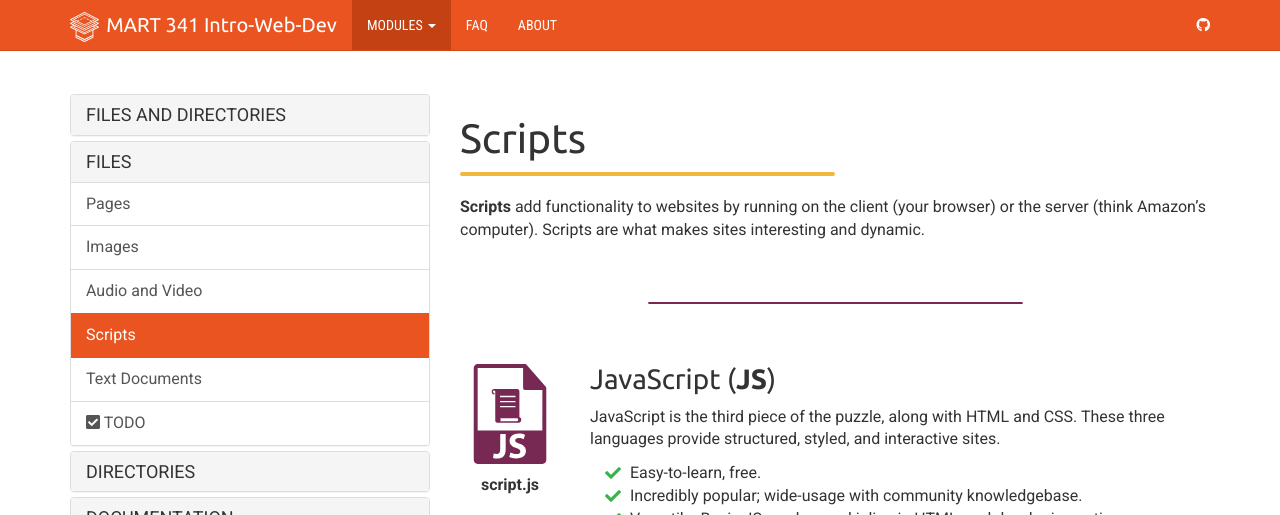
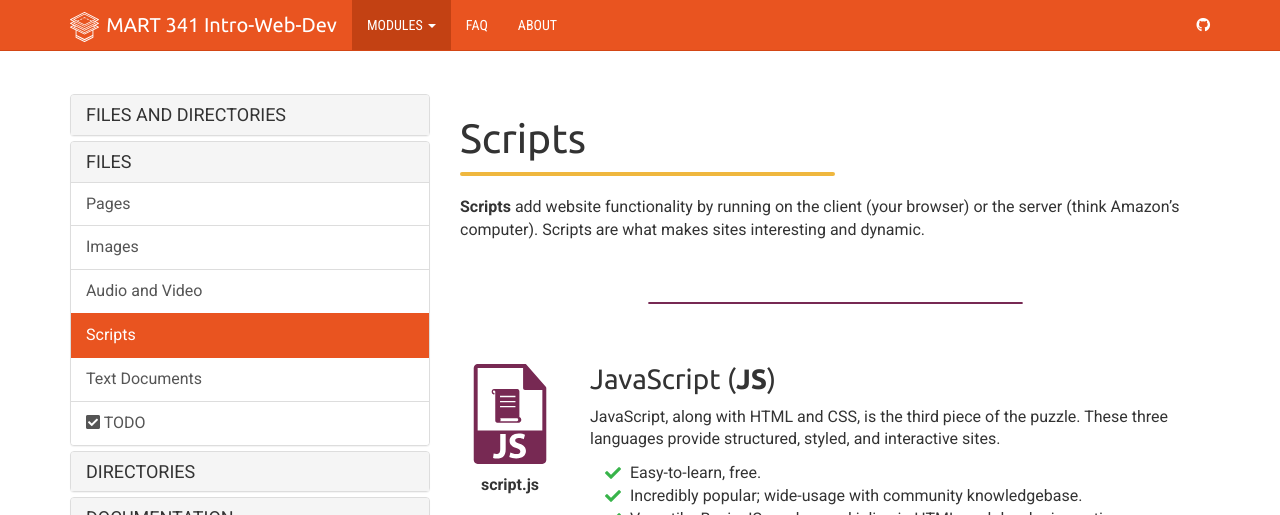
Before and after one commit to Montana-Media-Arts/webDesignFall2024, a Jekyll site: the page built from _docs/topic-01/02-files/page-04.md, in a window 1280 px wide. Shown: the top 515 px of the page. Built offline with Jekyll 4.4.1, drawn with Linux system fonts in a browser that asks for light colours; nearby versions of some CDN libraries.

Commit message:
Made minor edits for clarity

```diff
--- a/_docs/topic-01/02-files/page-04.md
+++ b/_docs/topic-01/02-files/page-04.md
@@ -9,7 +9,7 @@ tags: design, file, script
 <div class="divider-heading"></div>
 
 
-**Scripts** add functionality to websites by running on the client (your browser) or the server (think Amazon's computer).  Scripts are what makes sites interesting and dynamic.
+**Scripts** add website functionality by running on the client (your browser) or the server (think Amazon's computer).  Scripts are what makes sites interesting and dynamic.
 
 
 <div class="divider-pg"></div>
@@ -22,7 +22,7 @@ tags: design, file, script
   </div>
   <div class="col-lg-10">
     <h3>JavaScript (<b>JS</b>)</h3>
-    <p>JavaScript is the third piece of the puzzle, along with HTML and CSS. These three languages provide structured, styled, and interactive sites.</p>
+    <p>JavaScript, along with HTML and CSS, is the third piece of the puzzle. These three languages provide structured, styled, and interactive sites.</p>
 
     <ul class="pros-and-cons">
       <li class="icon-pro">Easy-to-learn, free.</li>
```
